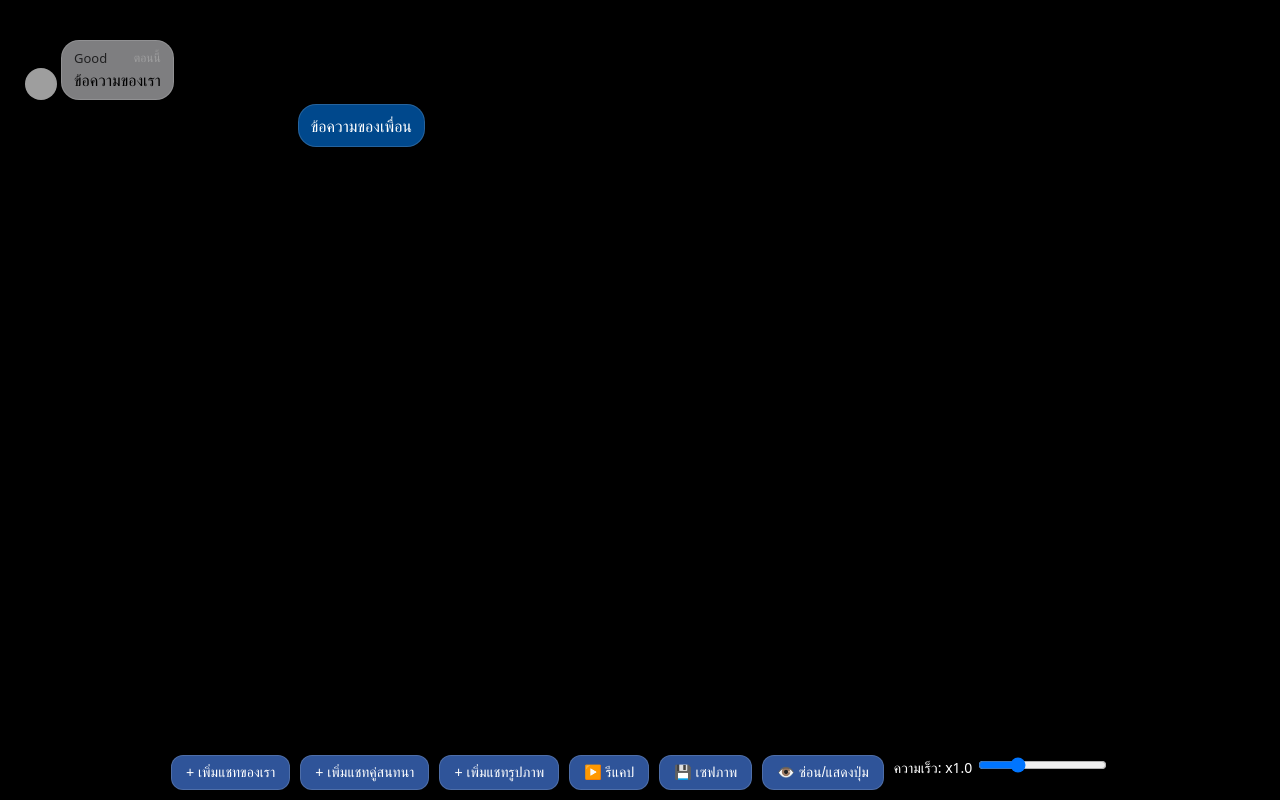
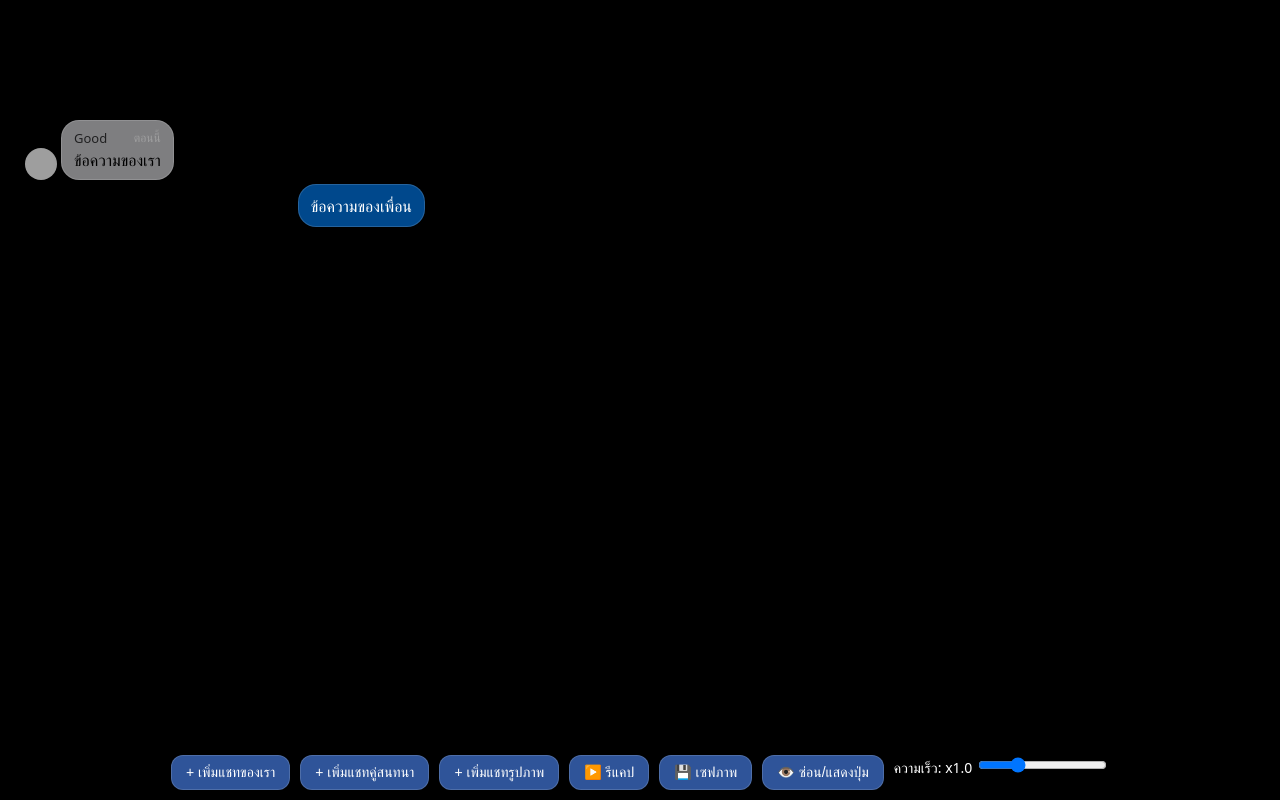
Before and after one commit to JoeKittiphong/Facebook-message-page, a plain HTML site: page Index.html in a window 1280 px wide. Drawn offline with nearby package versions, Linux system fonts and the light colour scheme; grey boxes are pictures that could not be loaded.

Commit message:
Update Index.html

```diff
--- a/Index.html
+++ b/Index.html
@@ -17,7 +17,7 @@ body {
   display: flex;
   flex-direction: column;
   gap: 4px;
-  padding: 20px 5px 20px 5px; /* padding บน ขวา ล่าง ซ้าย */
+  padding: 100px 5px 100px 5px; /* padding บน ขวา ล่าง ซ้าย */
 }
 .bubble-row {
   display: flex;
```
